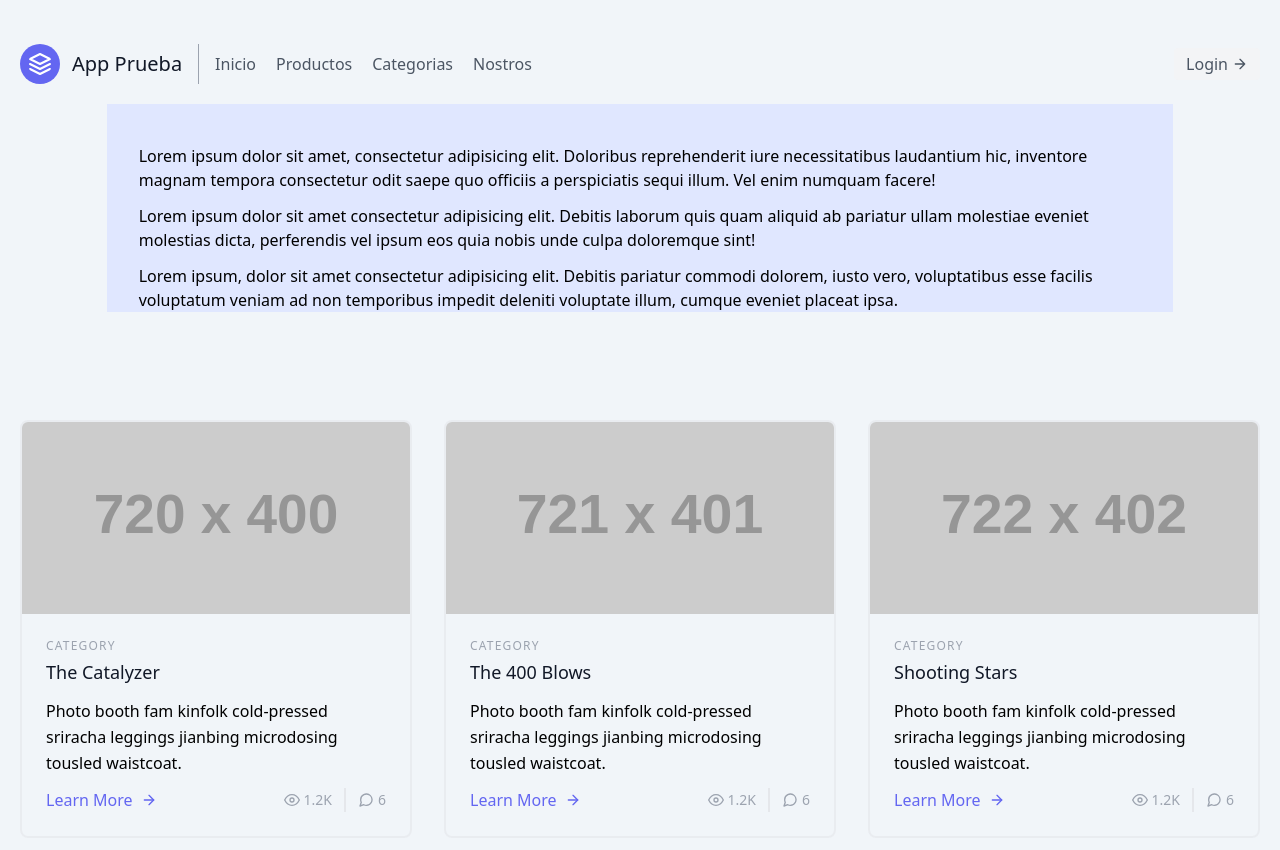
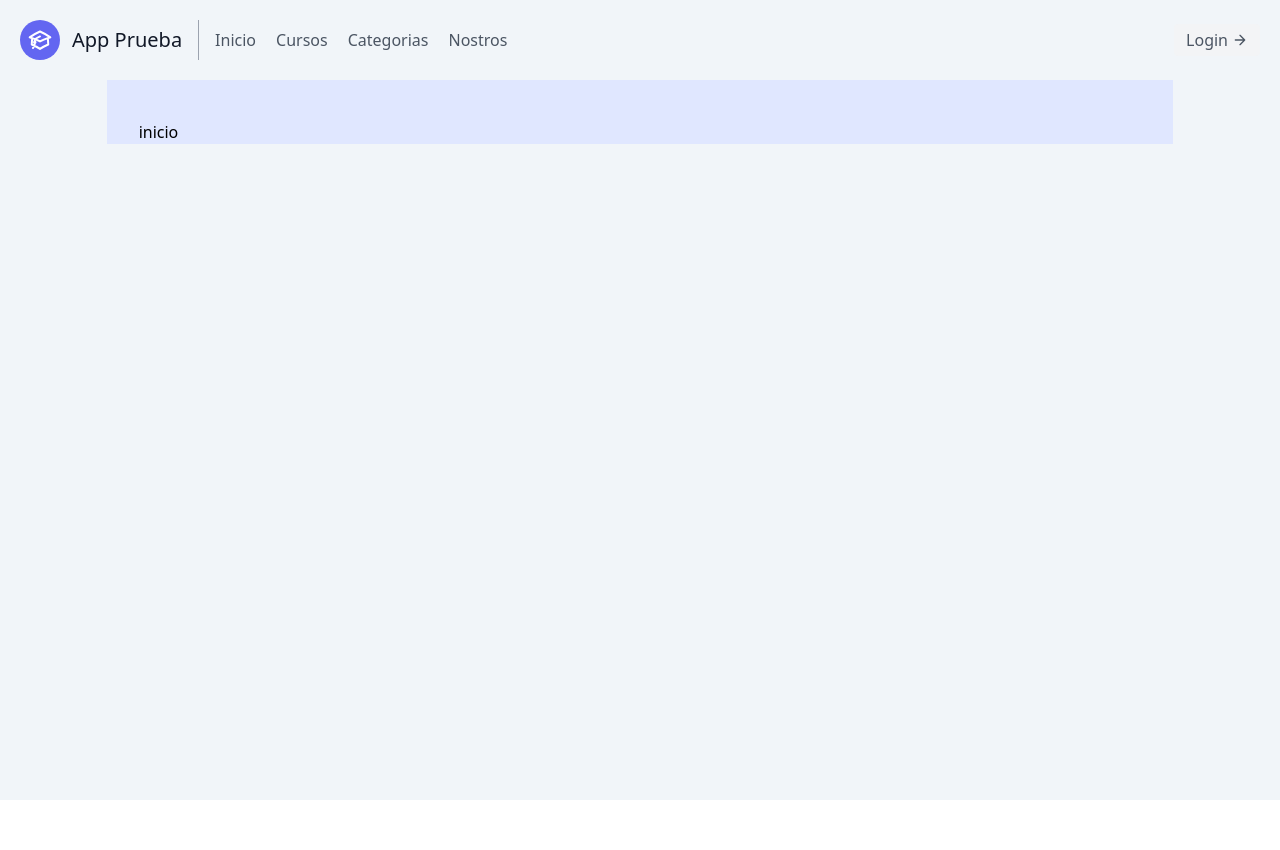
Before and after one commit to aldanadiflavio/React-Cursitos, a React (Vite) app: page / in a window 1280 px wide. Shown: the top 850 px of the page. After the commit the page ends 800 px from the top, so only its background shows below. Built offline with nearby package versions, Linux system fonts and the light colour scheme.

Commit message:
creacion de paginas (componentes) Inicio y Cursos, configuracion del BrowserRouter para poder ver los path de cada paginas

```diff
--- a/package.json
+++ b/package.json
@@ -11,7 +11,8 @@
   },
   "dependencies": {
     "react": "^18.3.1",
-    "react-dom": "^18.3.1"
+    "react-dom": "^18.3.1",
+    "react-router-dom": "^7.1.3"
   },
   "devDependencies": {
     "@eslint/js": "^9.17.0",
--- a/src/App.jsx
+++ b/src/App.jsx
@@ -2,23 +2,25 @@ import { Bloques } from "./components/bloques"
 import Button from "./components/button"
 import { Layout } from "./components/layout"
 import { Navbar } from "./components/navbar"
+import { Routes, Route} from "react-router-dom"
+import { Inicio } from "./pages/inicio"
+import { Cursos } from "./pages/cursos"
 
 function App() {
 
   return (
     <>
       <div className="min-h-screen bg-slate-100">
-        {/* <h1 className="text-3xl font-bold underline">
-          Hello world!
-        </h1> */}
-        <br />
         <Navbar></Navbar>
         <Layout>
-          <p>Lorem ipsum dolor sit amet, consectetur adipisicing elit. Doloribus reprehenderit iure necessitatibus laudantium hic, inventore magnam tempora consectetur odit saepe quo officiis a perspiciatis sequi illum. Vel enim numquam facere!</p>
-          <p>Lorem ipsum dolor sit amet consectetur adipisicing elit. Debitis laborum quis quam aliquid ab pariatur ullam molestiae eveniet molestias dicta, perferendis vel ipsum eos quia nobis unde culpa doloremque sint!</p>
-          <p>Lorem ipsum, dolor sit amet consectetur adipisicing elit. Debitis pariatur commodi dolorem, iusto vero, voluptatibus esse facilis voluptatum veniam ad non temporibus impedit deleniti voluptate illum, cumque eveniet placeat ipsa.</p>
+
+            <Routes>
+              <Route path='/' element={<Inicio></Inicio>}></Route>
+              <Route path='/cursos' element={<Cursos></Cursos>}></Route>
+            </Routes>
+
         </Layout>
-        <Bloques></Bloques>
+        {/* <Bloques></Bloques> */}
       </div>
     </>
   )
--- a/src/components/navbar.jsx
+++ b/src/components/navbar.jsx
@@ -6,13 +6,13 @@ export const Navbar = () => {
         <div className="container mx-auto flex flex-wrap p-5 flex-col md:flex-row items-center">
           <a className="flex title-font font-medium items-center text-gray-900 mb-4 md:mb-0">
             <svg xmlns="http://www.w3.org/2000/svg" fill="none" stroke="currentColor" stroke-linecap="round" stroke-linejoin="round" stroke-width="2" className="w-10 h-10 text-white p-2 bg-indigo-500 rounded-full" viewBox="0 0 24 24">
-              <path d="M12 2L2 7l10 5 10-5-10-5zM2 17l10 5 10-5M2 12l10 5 10-5"></path>
+              <path d="M4.26 10.147a60.438 60.438 0 0 0-.491 6.347A48.62 48.62 0 0 1 12 20.904a48.62 48.62 0 0 1 8.232-4.41 60.46 60.46 0 0 0-.491-6.347m-15.482 0a50.636 50.636 0 0 0-2.658-.813A59.906 59.906 0 0 1 12 3.493a59.903 59.903 0 0 1 10.399 5.84c-.896.248-1.783.52-2.658.814m-15.482 0A50.717 50.717 0 0 1 12 13.489a50.702 50.702 0 0 1 7.74-3.342M6.75 15a.75.75 0 1 0 0-1.5.75.75 0 0 0 0 1.5Zm0 0v-3.675A55.378 55.378 0 0 1 12 8.443m-7.007 11.55A5.981 5.981 0 0 0 6.75 15.75v-1.5"></path>
             </svg>
             <span className="ml-3 text-xl">App Prueba</span>
           </a>
           <nav className="md:mr-auto md:ml-4 md:py-1 md:pl-4 md:border-l md:border-gray-400	flex flex-wrap items-center text-base justify-center">
             <a className={btnLink}>Inicio</a>
-            <a className={btnLink}>Productos</a>
+            <a className={btnLink}>Cursos</a>
             <a className={btnLink}>Categorias</a>
             <a className={btnLink}>Nostros</a>
           </nav>
@@ -20,6 +20,7 @@ export const Navbar = () => {
             <svg fill="none" stroke="currentColor" stroke-linecap="round" stroke-linejoin="round" stroke-width="2" className="w-4 h-4 ml-1" viewBox="0 0 24 24">
               <path d="M5 12h14M12 5l7 7-7 7"></path>
             </svg>
+
           </button>
         </div>
       </header>
--- a/src/main.jsx
+++ b/src/main.jsx
@@ -3,9 +3,12 @@ import { createRoot } from 'react-dom/client'
 import App from './App.jsx'
 import './index.css'
 import Button from './components/button.jsx'
+import { BrowserRouter } from 'react-router-dom'
 
 createRoot(document.getElementById('root')).render(
   <StrictMode>
-    <App />
+    <BrowserRouter>
+        <App />
+    </BrowserRouter>
   </StrictMode>,
 )
--- /dev/null
+++ b/src/pages/cursos.jsx
@@ -0,0 +1,5 @@
+export const Cursos = () => {
+  return (
+    <div>Cursos</div>
+  )
+}
--- /dev/null
+++ b/src/pages/inicio.jsx
@@ -0,0 +1,5 @@
+export const Inicio = () => {
+  return (
+    <div>inicio</div>
+  )
+}
```
Also changed, not shown: 1 other file (tests, documents, lock files or other folders).
